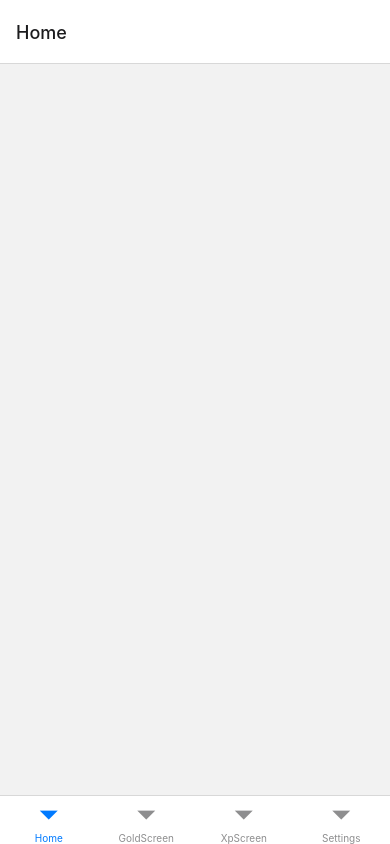
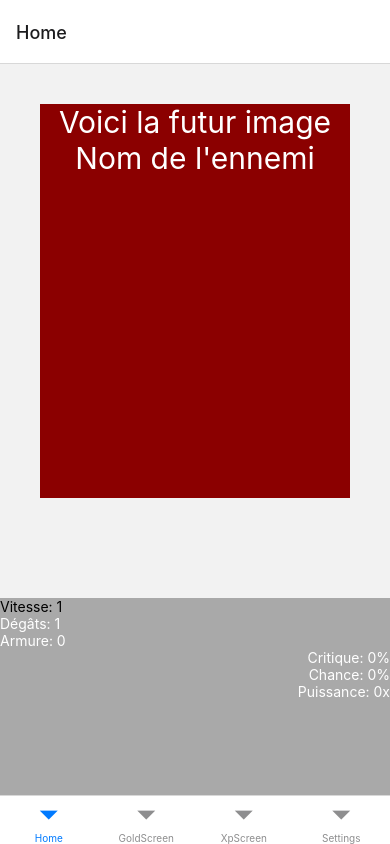
Before and after one commit to RenaudRDB/PIXEL_DUNGEON, a React Native app: screen / in a window 390 px wide. Built offline with nearby package versions, Linux system fonts and the light colour scheme.

Commit message:
Screen HomeScreen

```diff
--- a/App.js
+++ b/App.js
@@ -5,11 +5,49 @@ import { StyleSheet, Text, View } from 'react-native';
 import { Layout } from './src/components/Layout';
 import { createBottomTabNavigator } from '@react-navigation/bottom-tabs';
 import { NavigationContainer } from '@react-navigation/native';
+import { color } from 'react-native/Libraries/Components/View/ReactNativeStyleAttributes';
 
 function HomeScreen() {
   return (
-    <View>
-    </View>
+	<>
+		<View style={{flex:2,
+		backgroundColor:'darkred',
+		marginTop:40,
+		marginLeft:40,
+		marginRight: 40,
+		marginBottom: 100,
+		}}>
+			<Text style={{
+				textAlign: 'center',
+				color:'white',
+				fontSize: 30
+			}}>Voici la futur image</Text>
+			<Text style={{
+				textAlign: 'center',
+				color:'white',
+				fontSize: 30
+			}}>Nom de l'ennemi</Text>
+		</View>
+		<View style={{flex:1,
+		backgroundColor:'darkgrey'}}>
+			<View style={{
+				flexDirection: "column",
+				alignItems: "flex-start",
+			}}>
+				<Text style={{ color:'black'}}>Vitesse: 1</Text>
+				<Text style={{ color:'white'}}>Dégâts: 1</Text>
+				<Text style={{ color:'white'}}>Armure: 0</Text>
+			</View>
+			<View style={{
+				flexDirection: "column",
+				alignItems: "flex-end",
+			}}>
+				<Text style={{ color:'white'}}>Critique: 0%</Text>
+				<Text style={{ color:'white'}}>Chance: 0%</Text>
+				<Text style={{ color:'white'}}>Puissance: 0x</Text>
+			</View>
+		</View>
+	</>
   );
 }
 
@@ -32,13 +70,13 @@ function GoldScreen() {
 			<Text>Vous avez: 5 Gold</Text>
 		</View>
 		<Text
-			style={{
+		style={{
 			textAlign: 'center',
-			backgroundColor: '',
+			backgroundColor: 'lightgrey',
 			borderWidth: 1,
 			height:20,
-			}}>Achat
-		</Text>
+			}}
+			>Achat</Text>
 		<View style={{
 			height:50,
 			alignItems: 'flex-start',
```
